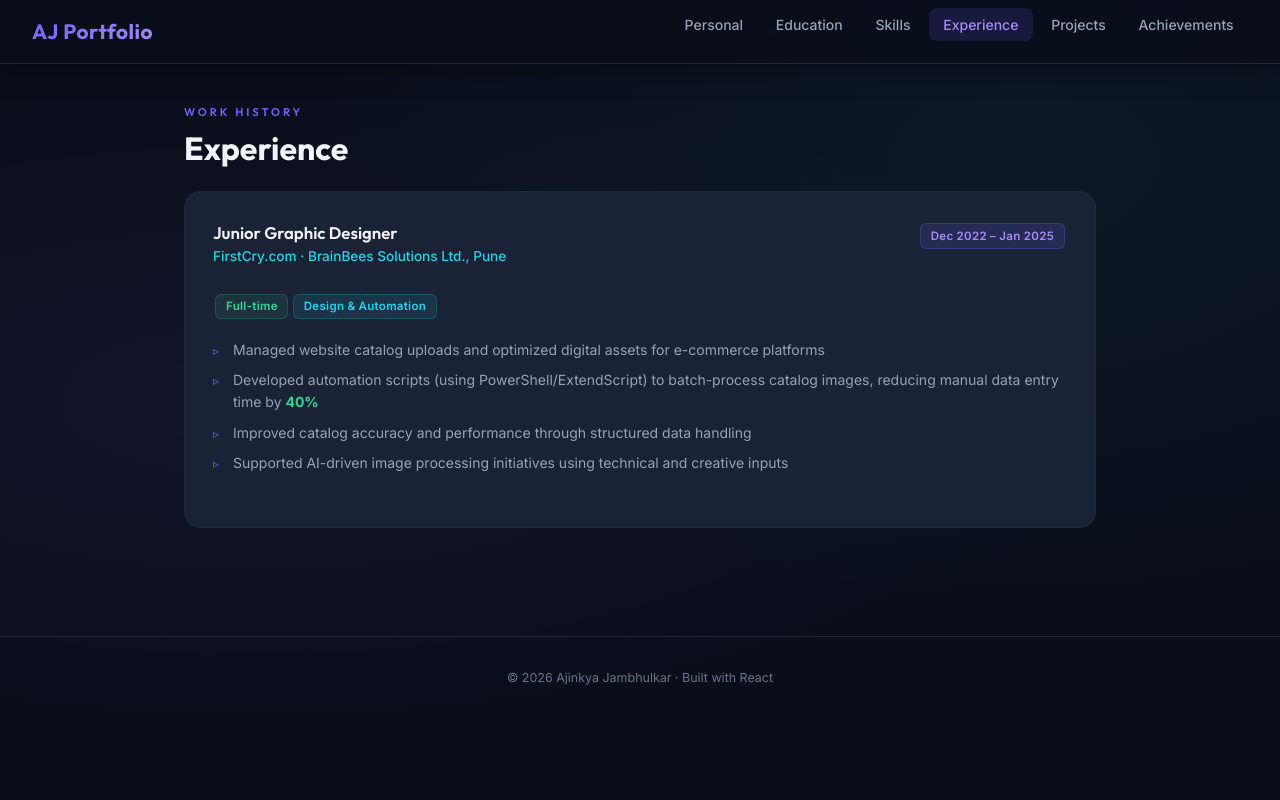
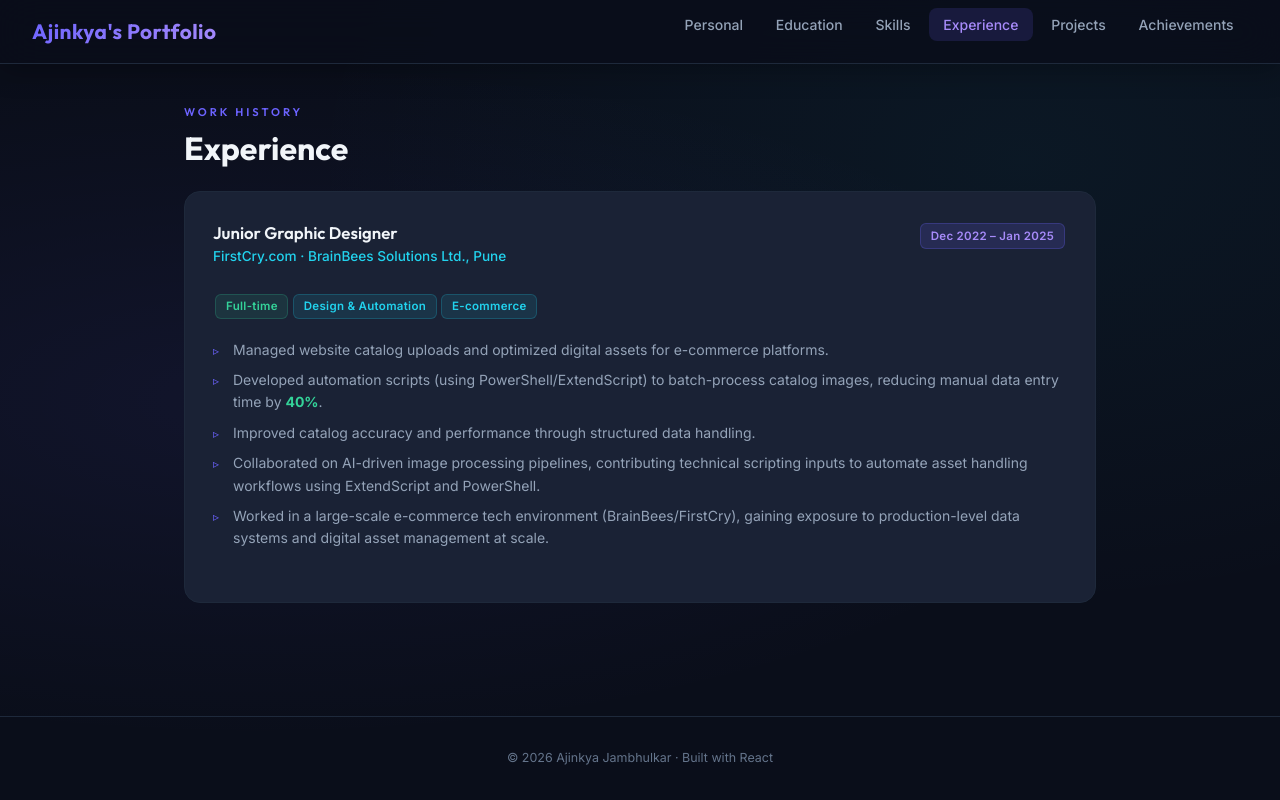
Before and after one commit to ajjuu04/my-resume, a React (Create React App) app: page /Expirence in a window 1280 px wide. Built offline with nearby package versions, Linux system fonts and the light colour scheme.

Commit message:
Fix footer always sticks to bottom on short pages using flex layout

```diff
--- a/src/App.js
+++ b/src/App.js
@@ -19,7 +19,7 @@ function NavBar() {
   ];
   return (
     <nav className="navbar">
-      <span className="navbar-brand">AJ Portfolio</span>
+      <span className="navbar-brand">Ajinkya's Portfolio</span>
       <ul className="nav-links">
         {links.map(link => (
           <li key={link.to}>
@@ -36,8 +36,9 @@ function NavBar() {
 function App() {
   return (
     <BrowserRouter>
+      <div style={{ display: 'flex', flexDirection: 'column', minHeight: '100vh' }}>
         <NavBar />
-      <main className="main-content">
+        <main className="main-content" style={{ flex: 1 }}>
           <Routes>
             <Route path="/" element={<Personal />} />
             <Route path="/Certification" element={<Certification />} />
@@ -50,6 +51,7 @@ function App() {
         <footer className="page-footer">
           © 2026 Ajinkya Jambhulkar · Built with React
         </footer>
+      </div>
     </BrowserRouter>
   );
 }
--- a/src/pages/Expirence.js
+++ b/src/pages/Expirence.js
@@ -16,13 +16,25 @@ function Expirence() {
         <div style={{ marginBottom: '1rem' }}>
           <span className="tag tag-green">Full-time</span>
           <span className="tag tag-cyan">Design & Automation</span>
+          <span className="tag tag-cyan">E-commerce</span>
         </div>
 
         <ul className="styled-list">
-          <li>Managed website catalog uploads and optimized digital assets for e-commerce platforms</li>
-          <li>Developed automation scripts (using PowerShell/ExtendScript) to batch-process catalog images, reducing manual data entry time by <strong style={{ color: 'var(--accent-green)' }}>40%</strong></li>
-          <li>Improved catalog accuracy and performance through structured data handling</li>
-          <li>Supported AI-driven image processing initiatives using technical and creative inputs</li>
+          <li>Managed website catalog uploads and optimized digital assets for e-commerce platforms.</li>
+          <li>
+            Developed automation scripts (using PowerShell/ExtendScript) to batch-process catalog images,
+            reducing manual data entry time by{' '}
+            <strong style={{ color: 'var(--accent-green)' }}>40%</strong>.
+          </li>
+          <li>Improved catalog accuracy and performance through structured data handling.</li>
+          <li>
+            Collaborated on AI-driven image processing pipelines, contributing technical scripting inputs
+            to automate asset handling workflows using ExtendScript and PowerShell.
+          </li>
+          <li>
+            Worked in a large-scale e-commerce tech environment (BrainBees/FirstCry), gaining exposure to
+            production-level data systems and digital asset management at scale.
+          </li>
         </ul>
       </div>
     </div>
--- a/src/pages/personal.js
+++ b/src/pages/personal.js
@@ -98,7 +98,7 @@ function Personal() {
             Actively looking for internships and entry-level roles in software development, web development, or cloud computing.
           </p>
         </div>
-        <a href="mailto:ajinkyajambhulkar1@gmail.com" className="hire-btn">Hire Me ↗</a>
+        <a href="https://www.linkedin.com/in/ajinkyajam/" target="_blank" rel="noreferrer" className="hire-btn">Hire Me on LinkedIn ↗</a>
       </div>
     </div>
   );
```
Lines whose indentation alone changed are shown as unchanged.
